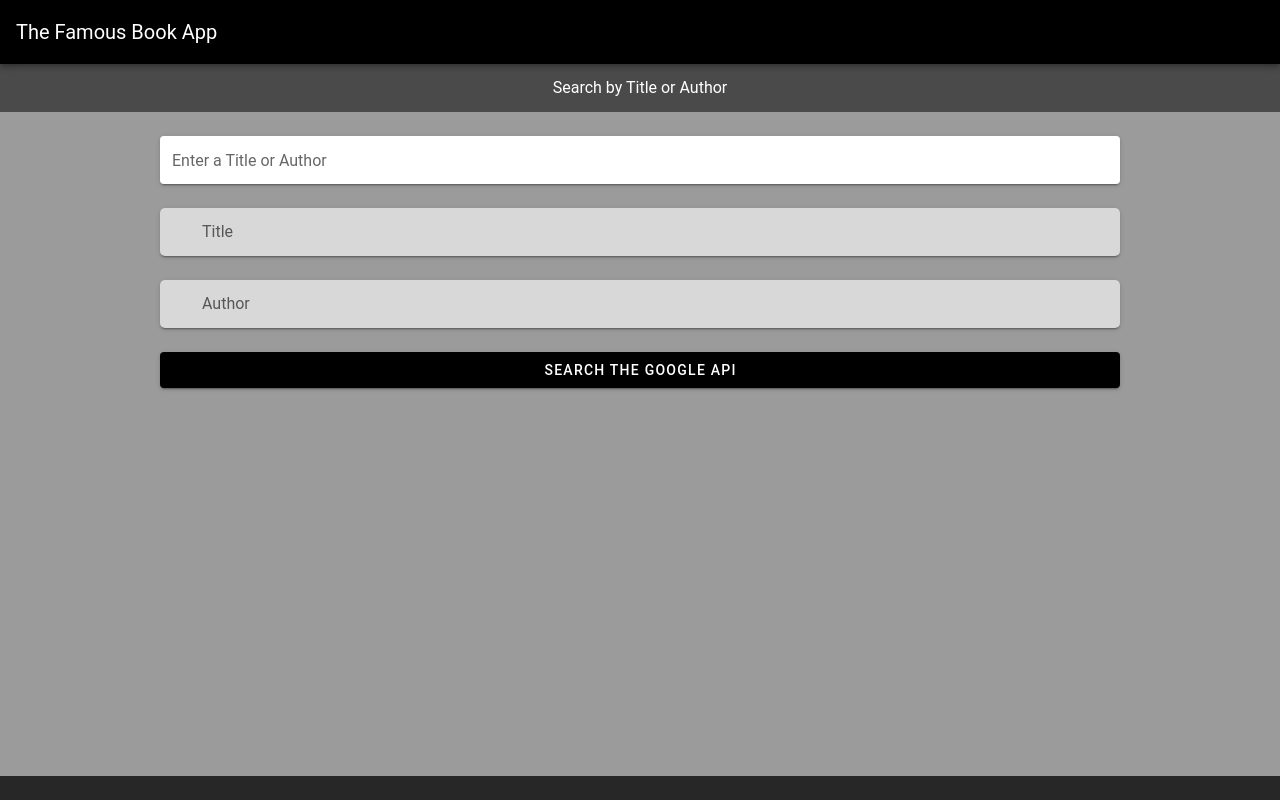
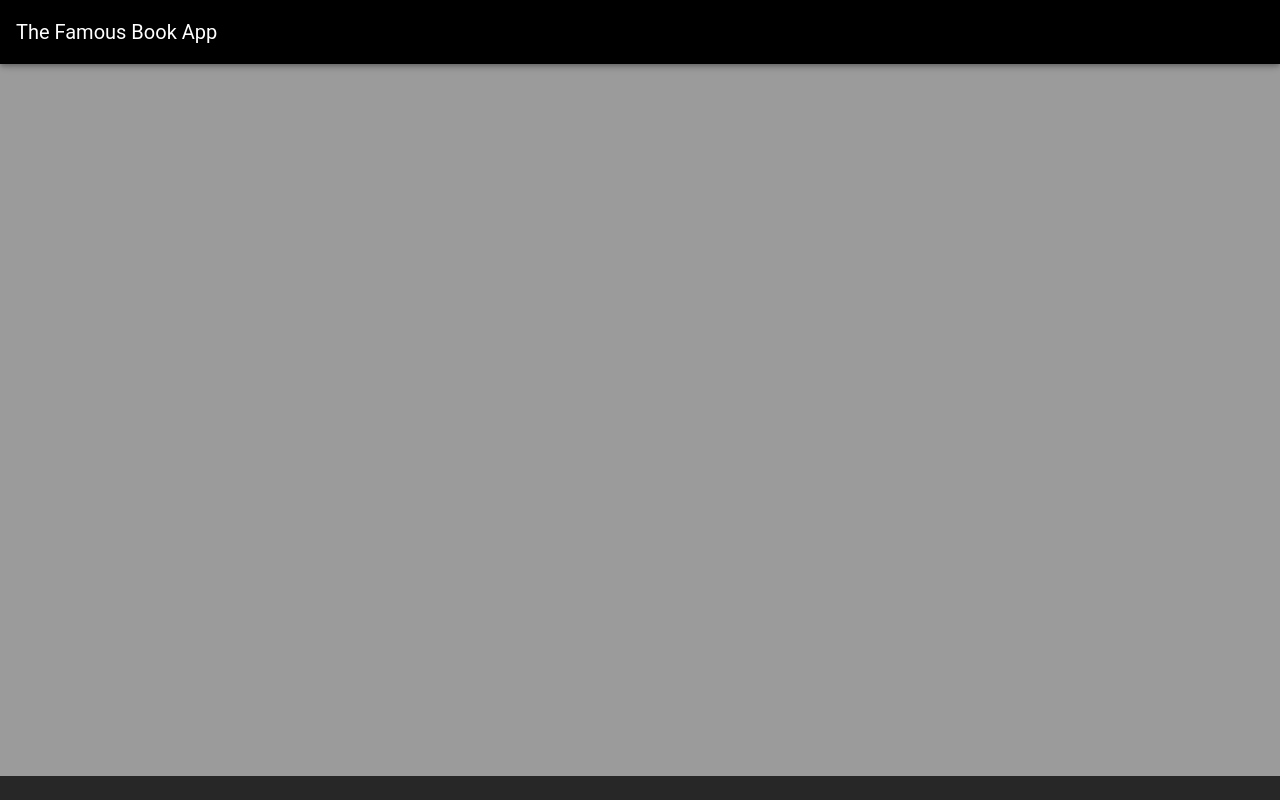
Before and after one commit to joseph-zabaleta/vue-book-app, a Vue app: page / in a window 1280 px wide. Built offline with nearby package versions, Linux system fonts and the light colour scheme; the HTML template or start-up script is replaced by a standard one.

Commit message:
router wired up & /search route added

```diff
--- a/src/App.vue
+++ b/src/App.vue
@@ -1,21 +1,19 @@
 <template>
 	<v-app>
 		<NavBar />
-		<Search />
+		<router-view></router-view>
 		<Footer />
 	</v-app>
 </template>
 
 <script>
 import NavBar from './components/NavBar.vue';
-import Search from './components/Search.vue';
 import Footer from './components/Footer.vue';
 
 export default {
 	name: 'App',
 	components: {
 		NavBar,
-		Search,
 		Footer,
 	},
 };
--- a/src/main.js
+++ b/src/main.js
@@ -1,10 +1,24 @@
 import Vue from 'vue';
+import VueRouter from 'vue-router';
+import vuetify from './plugins/vuetify.js';
 import App from './App.vue';
-import vuetify from './plugins/vuetify.js';
+import Search from './components/Search.vue';
 
 Vue.config.productionTip = false;
+Vue.use(VueRouter);
+
+const router = new VueRouter({
+	mode: 'history',
+	routes: [
+		{
+			path: '/search',
+			component: Search,
+		},
+	],
+});
 
 new Vue({
+	router,
 	vuetify,
 	render: (h) => h(App),
 }).$mount('#app');
```
